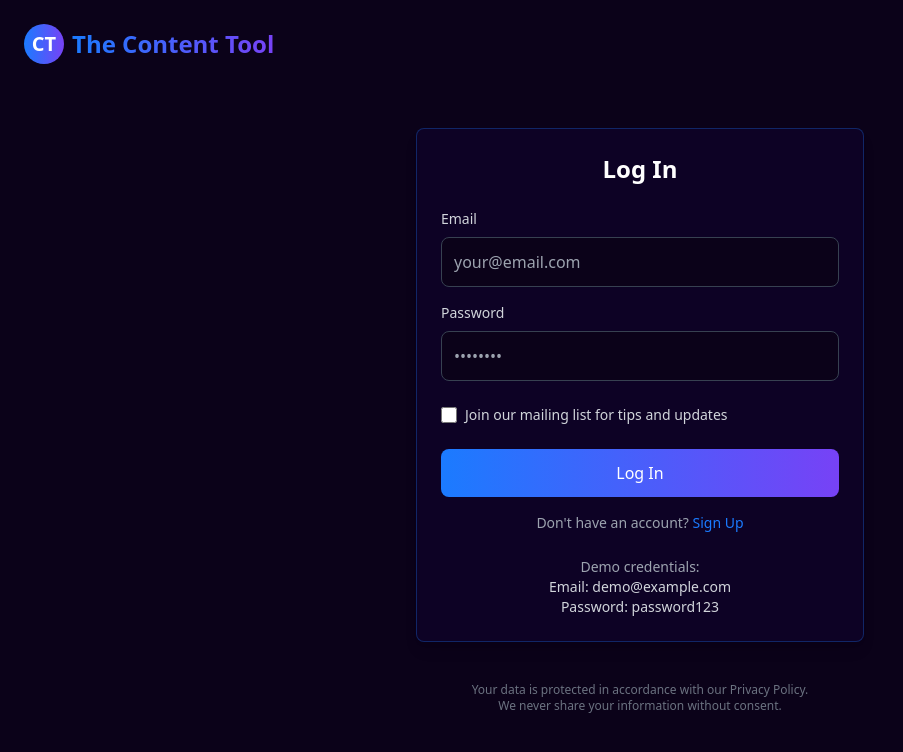
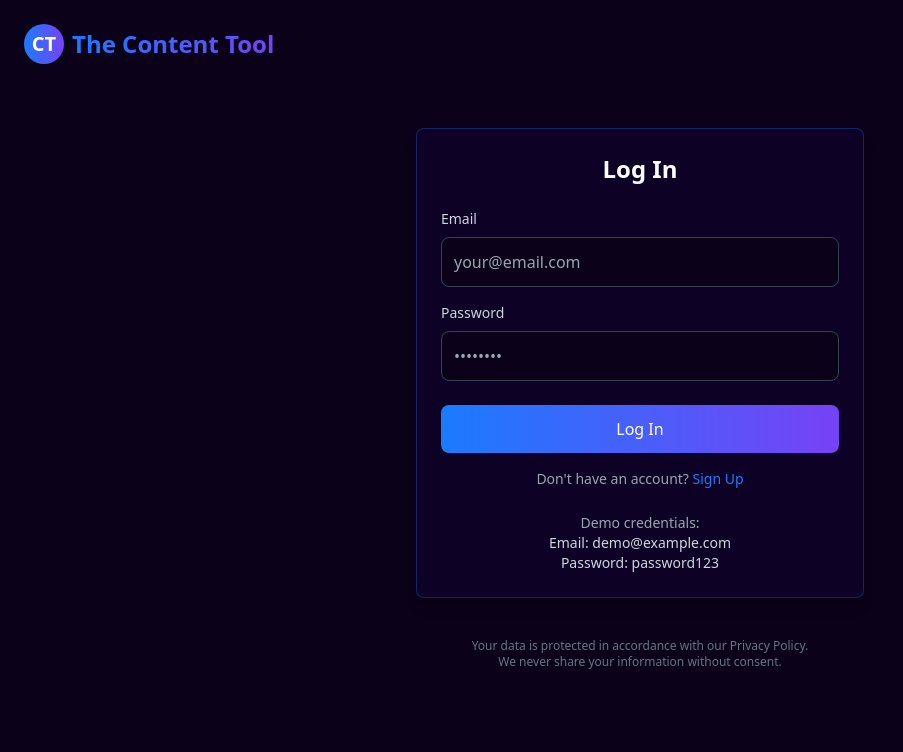
Before and after one commit to Crevista/Tiktok-affiliate-search, a Next.js app: page /login in a window 1280 px wide. Shown: the top 752 px of the page, without its empty margins (0-903 px from the left). Built offline with nearby package versions, Linux system fonts and the light colour scheme.

Commit message:
Update page.js

```diff
--- a/app/login/page.js
+++ b/app/login/page.js
@@ -1,8 +1,9 @@
+// app/login/page.js
 "use client";
 
 import { useState } from 'react';
 import { signIn } from 'next-auth/react';
-import { useRouter } from 'next/navigation';
+import { useRouter, useSearchParams } from 'next/navigation';
 import Link from 'next/link';
 
 export default function LoginPage() {
@@ -11,6 +12,10 @@ export default function LoginPage() {
   const [error, setError] = useState('');
   const [isLoading, setIsLoading] = useState(false);
   const router = useRouter();
+  const searchParams = useSearchParams();
+
+  const registered = searchParams.get('registered');
+  const callbackUrl = searchParams.get('callbackUrl') || '/search';
 
   const handleSubmit = async (e) => {
     e.preventDefault();
@@ -18,11 +23,15 @@ export default function LoginPage() {
     setError('');
 
     try {
+      console.log('Attempting login with:', { email });
+
       const result = await signIn('credentials', {
         redirect: false,
         email,
         password,
       });
+
+      console.log('SignIn result:', result);
 
       if (result.error) {
         setError('Invalid email or password');
@@ -30,9 +39,10 @@ export default function LoginPage() {
         return;
       }
 
-      // Successful login, redirect to search page
-      router.push('/search');
+      // Successful login, redirect to search page or callback URL
+      router.push(callbackUrl);
     } catch (error) {
+      console.error('Login error:', error);
       setError('An error occurred. Please try again.');
       setIsLoading(false);
     }
@@ -54,6 +64,12 @@ export default function LoginPage() {
 
       <div className="max-w-md mx-auto mt-10 p-6 bg-[#0D0225] rounded-lg shadow-lg border border-[#1B7BFF]/30">
         <h1 className="text-2xl font-bold text-center mb-6">Log In</h1>
+
+        {registered && (
+          <div className="mb-4 p-3 bg-green-900/20 text-green-400 rounded-lg border border-green-700">
+            Registration successful! Please log in with your new account.
+          </div>
+        )}
 
         {error && (
           <div className="mb-4 p-3 bg-red-900/20 text-red-400 rounded-lg border border-red-700">
@@ -90,17 +106,6 @@ export default function LoginPage() {
             />
           </div>
 
-          <div className="flex items-center mb-6">
-            <input
-              type="checkbox"
-              id="newsletter"
-              className="h-4 w-4 text-indigo-600 focus:ring-indigo-500 border-gray-700 rounded bg-[#0B0219]"
-            />
-            <label htmlFor="newsletter" className="ml-2 block text-sm text-gray-300">
-              Join our mailing list for tips and updates
-            </label>
-          </div>
-
           <button
             type="submit"
             disabled={isLoading}
```
